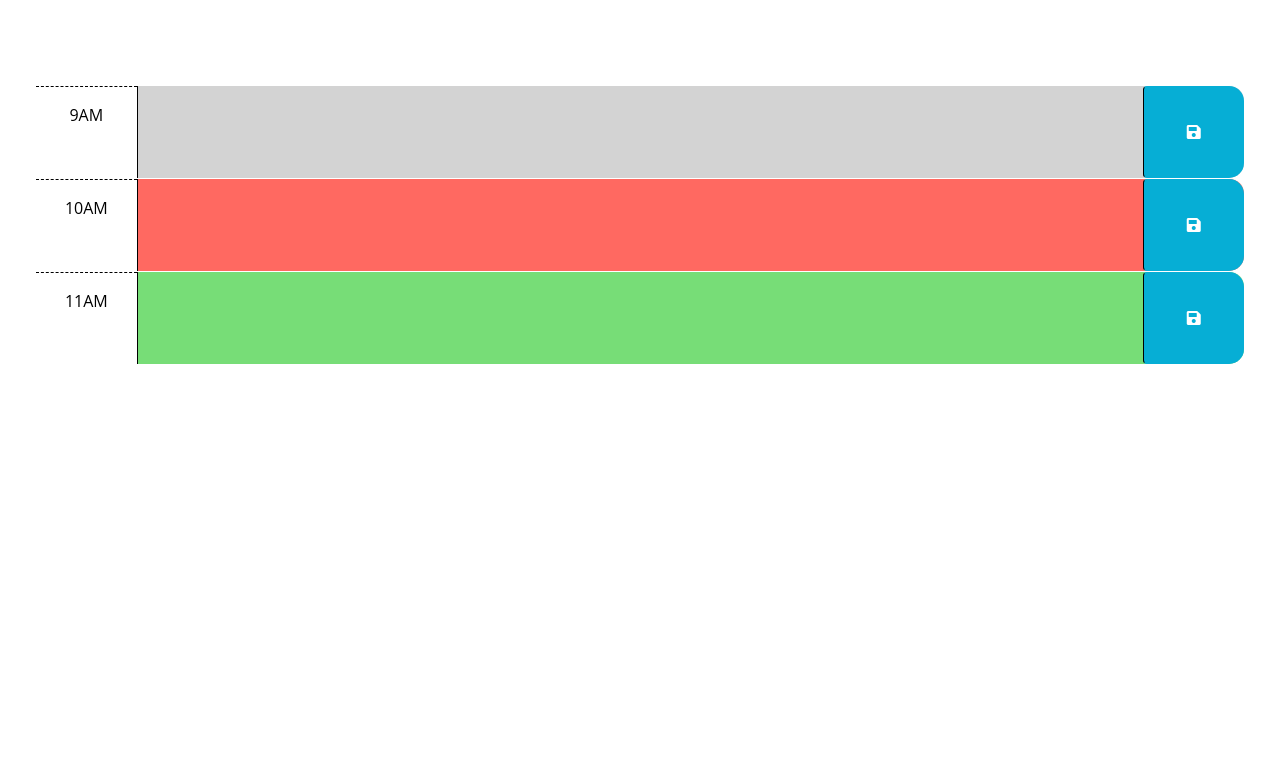
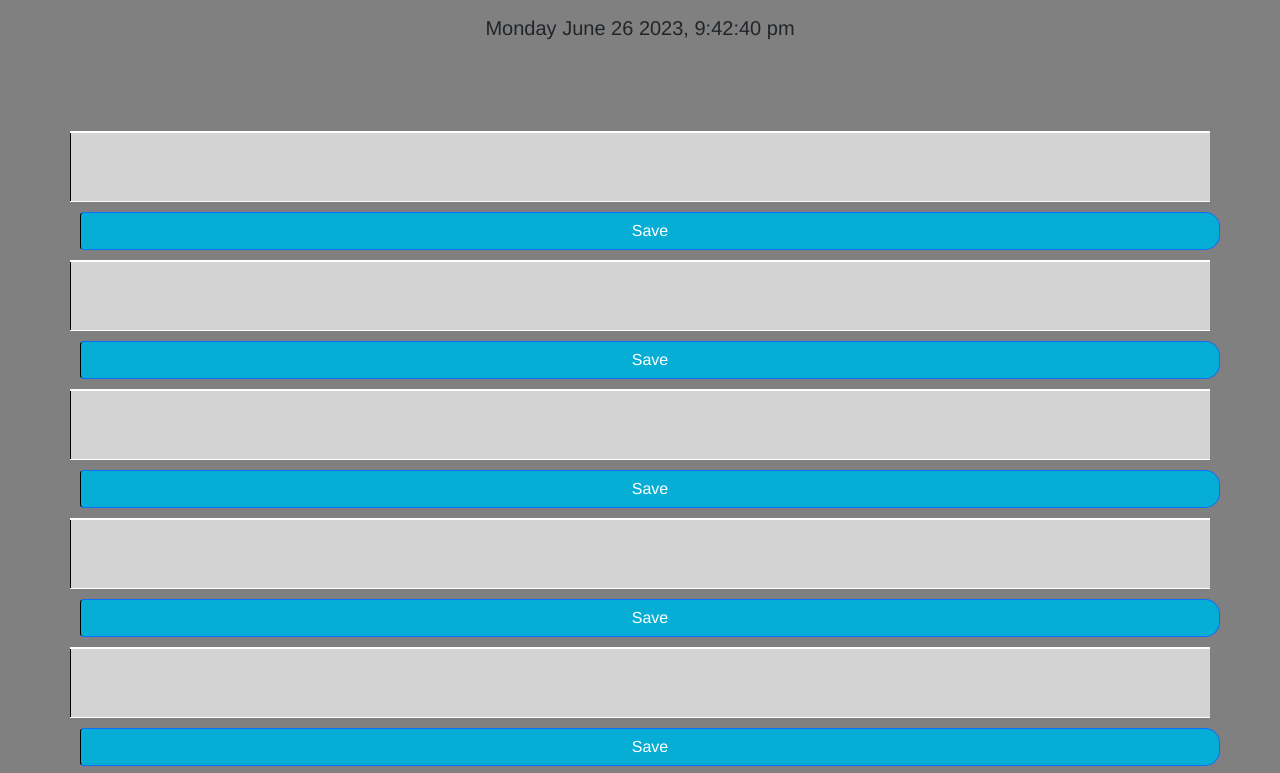
Before and after one commit to dylanadams98/work-schedule-project, a plain HTML site: page Develop/index.html in a window 1280 px wide. Shown: the part 166-939 px from the top of the page. Before the commit the page ends 800 px from the top, so only its background shows below. Drawn offline with nearby package versions, Linux system fonts and the light colour scheme.

Commit message:
base functionality

```diff
--- a/Develop/index.html
+++ b/Develop/index.html
@@ -30,7 +30,10 @@
       <p class="lead">A simple calendar app for scheduling your work day</p>
       <p id="currentDay" class="lead"></p>
     </header>
-    <div class="container-fluid px-5">
+
+
+    <div class="container">
+      </div>
       <!-- Use class for "past", "present", and "future" to apply styles to the
         time-block divs accordingly. The javascript will need to do this by
         adding/removing these classes on each div by comparing the hour in the
@@ -42,32 +45,7 @@
         -->
 
       <!-- Example of a past time block. The "past" class adds a gray background color. -->
-      <div id="hour-9" class="row time-block past">
-        <div class="col-2 col-md-1 hour text-center py-3">9AM</div>
-        <textarea class="col-8 col-md-10 description" rows="3"> </textarea>
-        <button class="btn saveBtn col-2 col-md-1" aria-label="save">
-          <i class="fas fa-save" aria-hidden="true"></i>
-        </button>
-      </div>
 
-      <!-- Example of a present time block. The "present" class adds a red background color. -->
-      <div id="hour-10" class="row time-block present">
-        <div class="col-2 col-md-1 hour text-center py-3">10AM</div>
-        <textarea class="col-8 col-md-10 description" rows="3"> </textarea>
-        <button class="btn saveBtn col-2 col-md-1" aria-label="save">
-          <i class="fas fa-save" aria-hidden="true"></i>
-        </button>
-      </div>
-
-      <!-- Example of a future time block. The "future" class adds a green background color. -->
-      <div id="hour-11" class="row time-block future">
-        <div class="col-2 col-md-1 hour text-center py-3">11AM</div>
-        <textarea class="col-8 col-md-10 description" rows="3"> </textarea>
-        <button class="btn saveBtn col-2 col-md-1" aria-label="save">
-          <i class="fas fa-save" aria-hidden="true"></i>
-        </button>
-      </div>
-    </div>
 
     <script src="https://cdnjs.cloudflare.com/ajax/libs/jquery/3.2.1/jquery.min.js"></script>
     <script src="https://cdn.jsdelivr.net/npm/dayjs@1.11.3/dayjs.min.js"
--- a/Develop/script.js
+++ b/Develop/script.js
@@ -1,23 +1,100 @@
-// Wrap all code that interacts with the DOM in a call to jQuery to ensure that
-// the code isn't run until the browser has finished rendering all the elements
-// in the html.
-$(function () {
+
+var options = {
+  startHour: 9,
+  endHour: 23,
+};
+
+function updateTimeBlocks() {
+  console.log('updateTimeBlocks');
+  var currentHour = dayjs().hour();
+
+  $('.time-block').each(function (index, element) {
+
+    var hour = $(element).attr('data-hour');
+    console.log(hour, currentHour);
+
+    if (hour < currentHour) {
+      $(element).find('.description').addClass('past');
+    }
+
+    else if (hour == currentHour) {
+      $(element).find('.description').addClass('present');
+    }
+
+    else {
+      $(element).find('.description').addClass('future');
+    }
+  });
+}
+
+function onSaveTask(e) {
+  var hour = $(e.target).parent().parent().attr('data-hour');
+  var task = $(e.target).parent().prev().children().val();
+
+  localStorage.setItem(hour, task);
+
+  console.log('saved')
+}
+
+function generateTimeBlocks() {
+
+  for (hour = options.startHour; hour <= options.endHour; hour++) {
+
+    var savedTask = localStorage.getItem(hour) || '';
+    var html = `<div class="row" data-hour="${hour}">
+        <div class="col-sm-16" hour"${hour}"</div>
+        <div class="row-sm-16 row past">
+            <textarea class="col-sm-8 description">${savedTask}</textarea>
+        </div>
+
+        <div class="row-sm-16 row">
+        <button class="btn btn-primary saveBtn">Save</button>
+        </div>
+        </div>
+
+
+        `;
+    $('.container').append(html);
+  }
+}
+
+function init() {
+  generateTimeBlocks();
+
+  updateTimeBlocks();
+
+  $('.saveBtn').on('click', onSaveTask);
+
+  var currentDay = dayjs().format('dddd MMMM D YYYY, h:mm:ss a');
+  $('#currentDay').text(currentDay);
+
+  setInterval(function () {
+    updateTimeBlocks();
+  }, 1000);
+}
+
+init();
+
+
+
 // TODO: Add a listener for click events on the save button. This code should
 // use the id in the containing time-block as a key to save the user input in
 // local storage. HINT: What does `this` reference in the click listener
-  // function? How can DOM traversal be used to get the "hour-x" id of the
+// function? How can DOM traversal be used to get the 'hour-x' id of the
 // time-block containing the button that was clicked? How might the id be
 // useful when saving the description in local storage?
 //
+
 // TODO: Add code to apply the past, present, or future class to each time
 // block by comparing the id to the current hour. HINTS: How can the id
 // attribute of each time-block be used to conditionally add or remove the
 // past, present, and future classes? How can Day.js be used to get the
 // current hour in 24-hour time?
 //
+
 // TODO: Add code to get any user input that was saved in localStorage and set
 // the values of the corresponding textarea elements. HINT: How can the id
 // attribute of each time-block be used to do this?
 //
+
 // TODO: Add code to display the current date in the header of the page.
-});
--- a/Develop/style.css
+++ b/Develop/style.css
@@ -1,6 +1,8 @@
 body {
-  font-family: 'Open Sans', sans-serif;
+  font-family: 'Helvetica', sans-serif;
   font-size: 16px;
+  text-align: center;
+  background-color: grey;
 }
 
 textarea {
@@ -51,9 +53,17 @@ textarea {
   border-bottom-right-radius: 15px;
   background-color: #06aed5;
   color: white;
+  margin: 10px;
 }
 
 .saveBtn i:hover {
   font-size: 20px;
   transition: all 0.3s ease-in-out;
 }
+
+.container{
+  display: block;
+  flex: 0 0 auto;
+  width: 500%;
+  box-sizing: border-box;
+}
```
Lines whose indentation alone changed are shown as unchanged.
